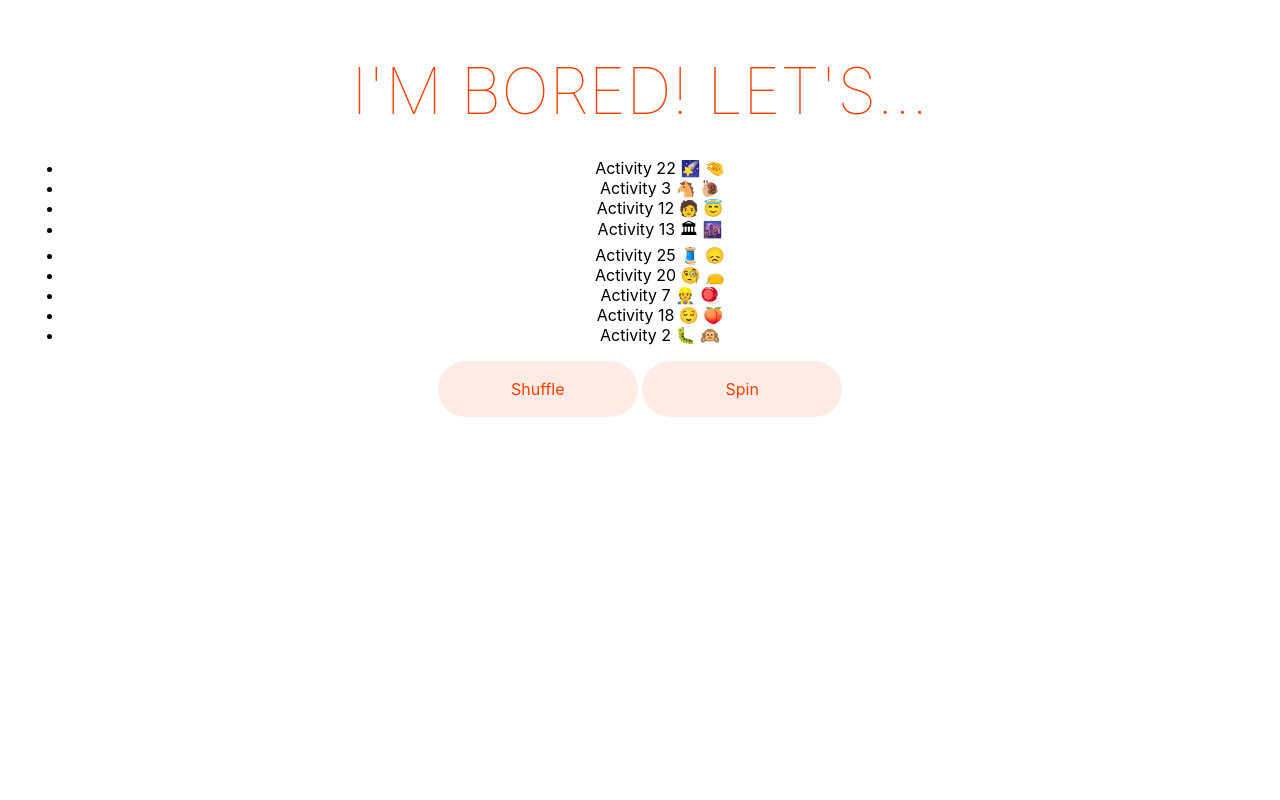
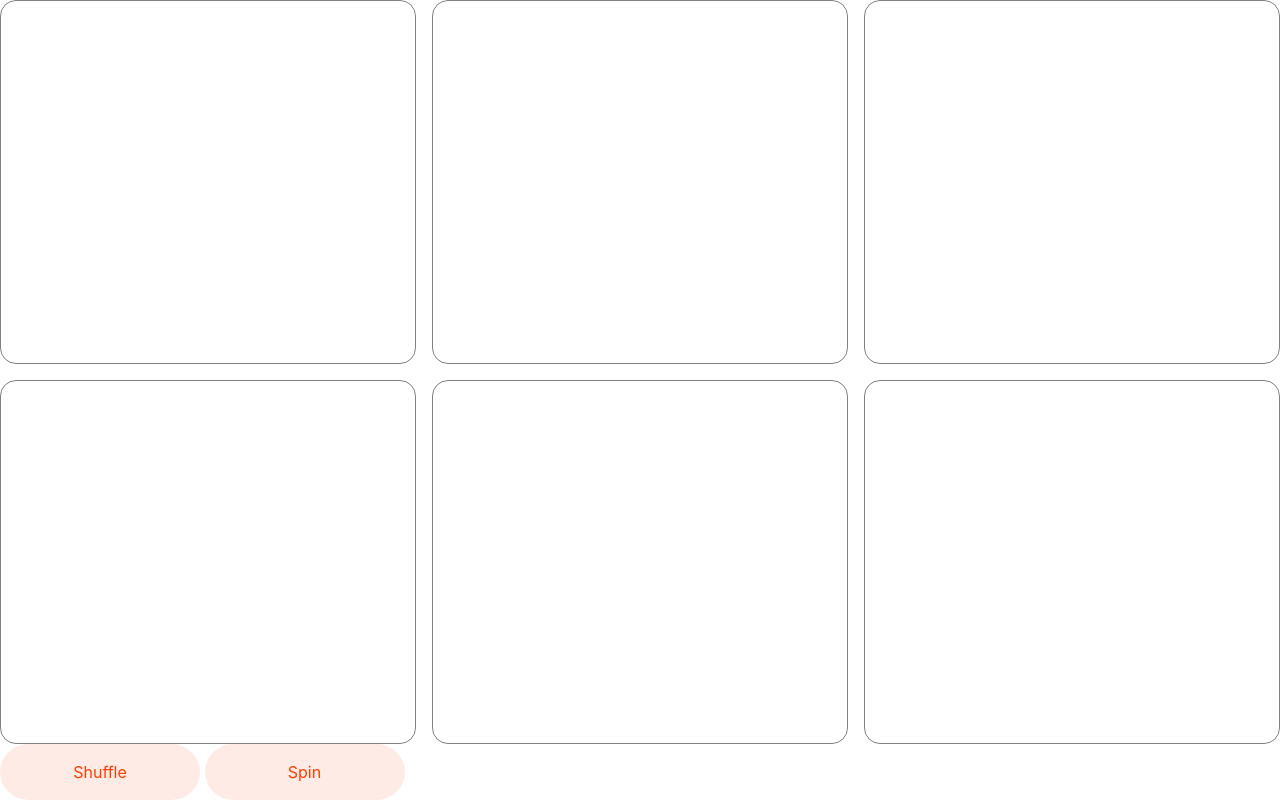
Before and after one commit to jonom/activity-raffle-app, a Svelte app: page / in a window 1280 px wide. Built offline with nearby package versions, Linux system fonts and the light colour scheme.

Commit message:
Added flip animation

```diff
--- a/src/App.svelte
+++ b/src/App.svelte
@@ -1,7 +1,7 @@
 <script lang="ts">
   import Button from "./lib/Button.svelte";
 
-  const limit = 9;
+  const limit = 6;
   // Declare activities
   const activities = [
     { title: "Activity 1", emoji: ["🙉", "😃"] },
@@ -52,7 +52,8 @@
 
   shuffleActivities();
 
-  function spin({ time = 25, decay = 1.01, friction = 150, cutoff = 1000 }) {
+  function spin({ time = 25, decay = 1.005, friction = 300, cutoff = 1000 }) {
+    selectedActivityIndex = null;
     window.setTimeout(() => {
       const last = time > cutoff;
       tick({ last });
@@ -81,22 +82,24 @@
 </script>
 
 <main>
-  <h1>I'm bored! Let's...</h1>
-
-  <ul>
+  <ul class="cards">
     {#each shuffledActivities as activity, i}
       <li
         class:highlighted={i === highlightedActivityIndex}
         class:selected={i === selectedActivityIndex}
       >
-        {activity.title}
-        {activity.emoji.join(" ")}
+        <div class="front" />
+        <div class="back">
+          {activity.title}
+          {activity.emoji.join(" ")}
+        </div>
       </li>
     {/each}
   </ul>
-
-  <Button label="Shuffle" on:click={() => shuffleActivities()} />
-  <Button label="Spin" on:click={() => spin({})} />
+  <div class="controls">
+    <Button label="Shuffle" on:click={() => shuffleActivities()} />
+    <Button label="Spin" on:click={() => spin({})} />
+  </div>
 </main>
 
 <style>
@@ -105,33 +108,114 @@
       Ubuntu, Cantarell, "Open Sans", "Helvetica Neue", sans-serif;
   }
 
-  main {
-    text-align: center;
-    padding: 1em;
-    margin: 0 auto;
+  :global(html),
+  :global(body) {
+    height: 100%;
+    margin: 0;
   }
 
-  img {
-    height: 16rem;
-    width: 16rem;
+  :global(body) {
+    position: relative;
   }
 
-  h1 {
-    color: #ff3e00;
-    text-transform: uppercase;
-    font-size: 4rem;
-    font-weight: 100;
-    line-height: 1.1;
-    margin: 2rem auto;
-    max-width: 14rem;
+  main {
+    position: absolute;
+    left: 0;
+    top: 0;
+    width: 100%;
+    height: 100%;
+    display: grid;
+    grid-template-rows: 1fr auto;
+    overflow: hidden;
   }
 
-  li.highlighted {
+  ul {
+    display: grid;
+    grid-template-columns: repeat(3, minmax(auto, 1fr));
+    gap: 1rem;
+    margin: 0;
+    padding: 0;
+  }
+
+  li {
+    list-style-type: none;
+    position: relative;
+  }
+
+  li.selected {
+    animation-duration: 2s;
+    animation-name: flipContainer;
+    animation-fill-mode: forwards;
+  }
+
+  li .front,
+  li .back {
+    position: absolute;
+    left: 0;
+    top: 0;
+    width: 100%;
+    height: 100%;
+    padding: 2rem;
+    border: 1px solid grey;
+    border-radius: 1rem;
+    box-sizing: border-box;
+  }
+
+  li.highlighted .front {
     background: yellow;
   }
 
-  li.selected {
+  li.selected .front {
     background: lime;
+    /* animation-duration: 2s;
+    animation-name: flipOver; */
+  }
+  li.selected .front,
+  li.selected .back {
+    animation-duration: 2s;
+    animation-fill-mode: forwards;
+  }
+  li.selected .front {
+    animation-name: flipFront;
+  }
+  li.selected .back {
+    animation-name: flipBack;
+  }
+
+  .back {
+    transform: rotateY(180deg);
+    backface-visibility: hidden;
+  }
+
+  @keyframes flipContainer {
+    0% {
+      transform: scale(1);
+    }
+    30% {
+      transform: scale(1.5);
+    }
+
+    100% {
+      transform: scale(1);
+    }
+  }
+  @keyframes flipFront {
+    0% {
+      transform: perspective(100vh) rotateY(0);
+    }
+
+    100% {
+      transform: perspective(100vh) rotateY(180deg);
+    }
+  }
+  @keyframes flipBack {
+    0% {
+      transform: perspective(100vh) rotateY(180deg);
+    }
+
+    100% {
+      transform: perspective(100vh) rotateY(360deg);
+    }
   }
 
   p {
```
